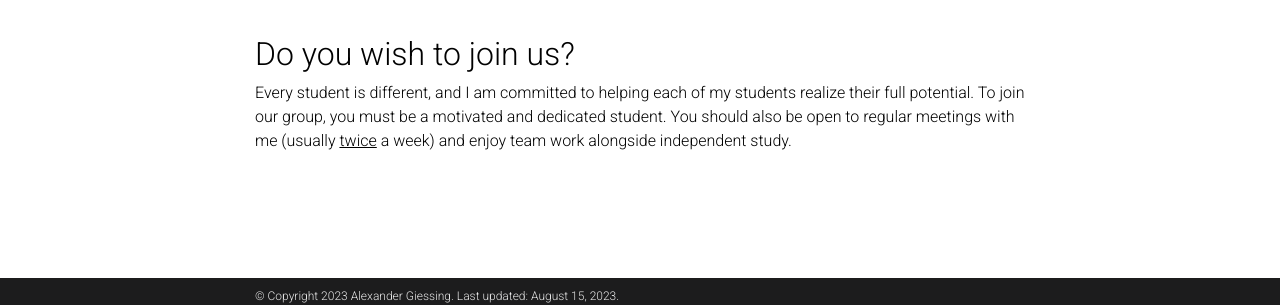
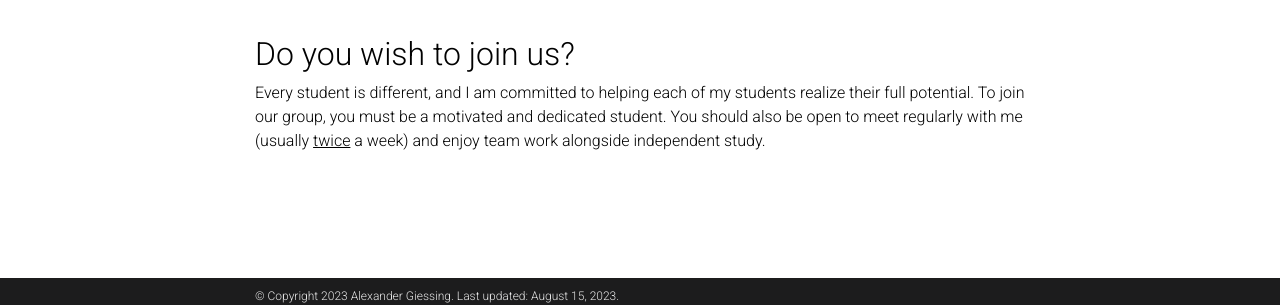
Before and after one commit to agiessing/agiessing.github.io, a Jekyll site: the page built from _pages/people.md, in a window 1280 px wide. Shown: the part 587-892 px from the top of the page. Built offline with Jekyll 4.4.1, drawn with Linux system fonts in a browser that asks for light colours; comment, search, counter and statistics services are not loaded; a style sheet for code colours, icons or effects is not loaded.

Commit message:
Update people.md

```diff
--- a/_pages/people.md
+++ b/_pages/people.md
@@ -59,5 +59,5 @@
 
  <div class="container mt-5">
     <h2 class="post-title"> Do you wish to join us?</h2>
-        <p>Every student is different, and I am committed to helping each of my students realize their full potential. To join our group, you must be a motivated and dedicated student. You should also be open to regular meetings with me (usually <u>twice</u> a week) and enjoy team work alongside independent study. </p>
+        <p>Every student is different, and I am committed to helping each of my students realize their full potential. To join our group, you must be a motivated and dedicated student. You should also be open to meet regularly with me (usually <u>twice</u> a week) and enjoy team work alongside independent study. </p>
  </div>
```
